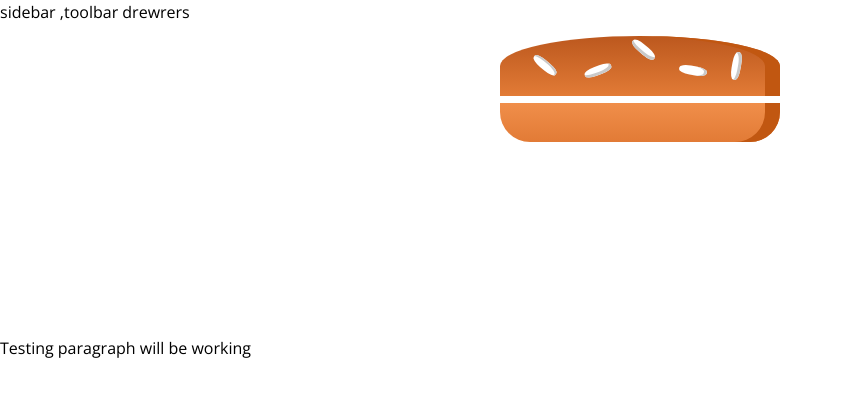
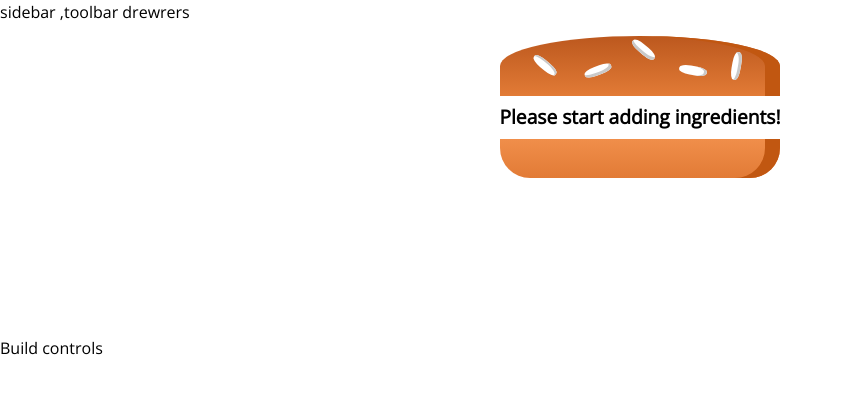
Before and after one commit to awaisaslampro/Burger-Builder, a React app: page / in a window 1280 px wide. Shown: the top 396 px of the page, without its empty margins (0-843 px from the left). Built offline with nearby package versions, Linux system fonts and the light colour scheme.

Commit message:
Adding Build Controls

```diff
--- a/src/App.js
+++ b/src/App.js
@@ -6,11 +6,8 @@
     return (
       <Layout>
         <BurgerBuilder />
-        <p>Testing paragraph will be working</p>
       </Layout>
     )
   }
-
 }
-
 export default App;
--- a/src/containers/Burger/Burger.js
+++ b/src/containers/Burger/Burger.js
@@ -3,13 +3,17 @@
 import classes from './Burger.module.css';
 
 const Burger = (props) => {
-    const transformIngredients = Object.keys(props.ingredients)
+    let transformIngredients = Object.keys(props.ingredients)
         .map(igKey => {
             return [...Array(props.ingredients[igKey])].map((_, i) => {
                 return <BurgerIngredient key={igKey + i} type={igKey} />
             });
-        });
-    console.log("ingreatns length ", transformIngredients.length)
+        }).reduce((arr, el) => {
+            return arr.concat(el);
+        }, []);
+    if (transformIngredients.length === 0)
+        transformIngredients = <p>Please start adding ingredients!</p>
+
 
     return (
 
--- a/src/containers/Burger/Burger.module.css
+++ b/src/containers/Burger/Burger.module.css
@@ -2,7 +2,7 @@
     width: 100%;
     margin: auto;
     height: 250px;
-    /* overflow: scroll;  this should not be written */
+    /* overflow: scroll; */
     font-weight: bold;
     text-align: center;
     font-size: 1.2rem;
--- a/src/containers/BurgerBuilder/BurgerBulder.js
+++ b/src/containers/BurgerBuilder/BurgerBulder.js
@@ -9,14 +9,20 @@
             cheese: 0,
 
         }
-    }
+    };
+
+
     render() {
+
         return (
             <Auxi>
                 <div>
                     <Burger ingredients={this.state.ingredients} />
 
                 </div>
+                <div>
+                    Build controls
+                </div>
             </Auxi>
         )
     }
```
